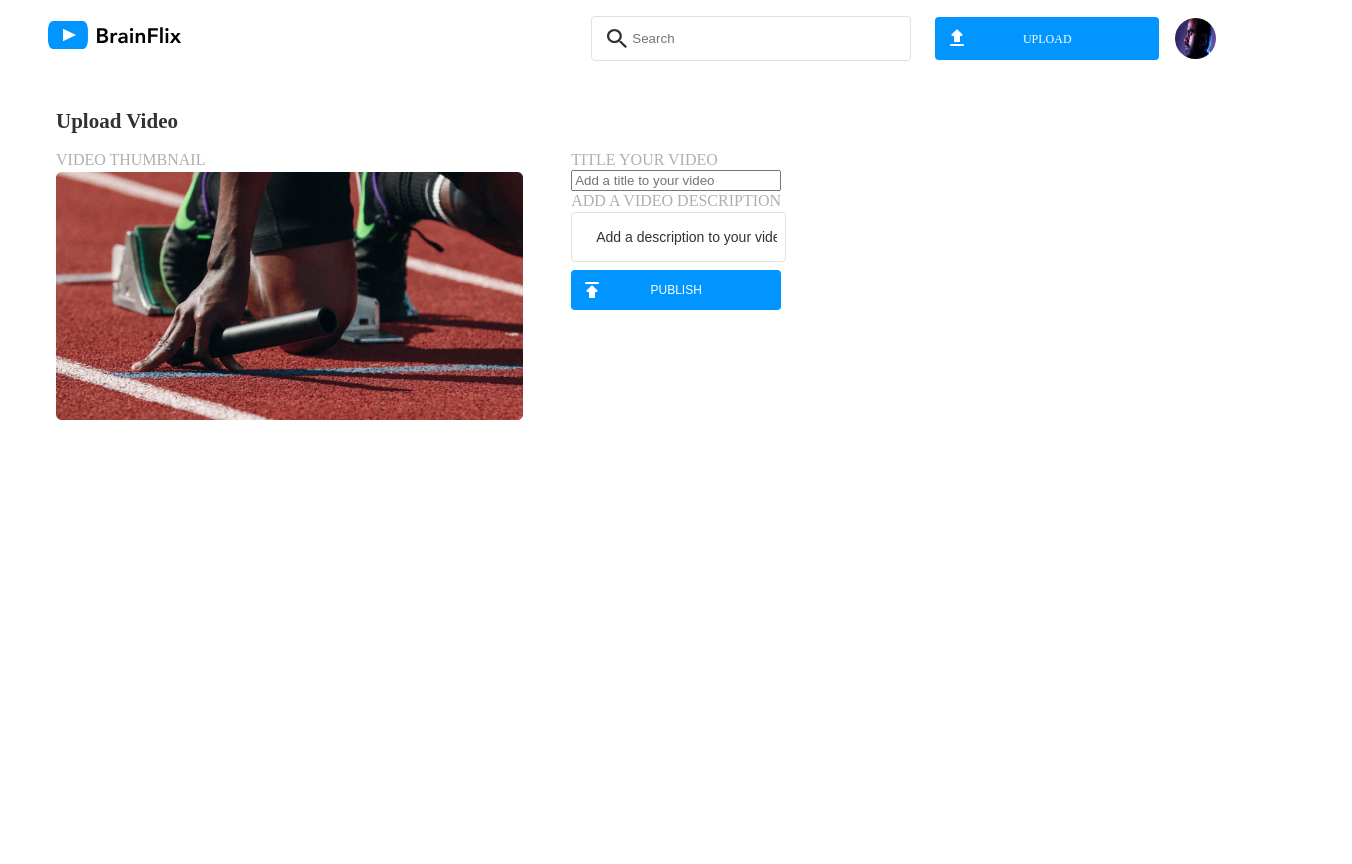
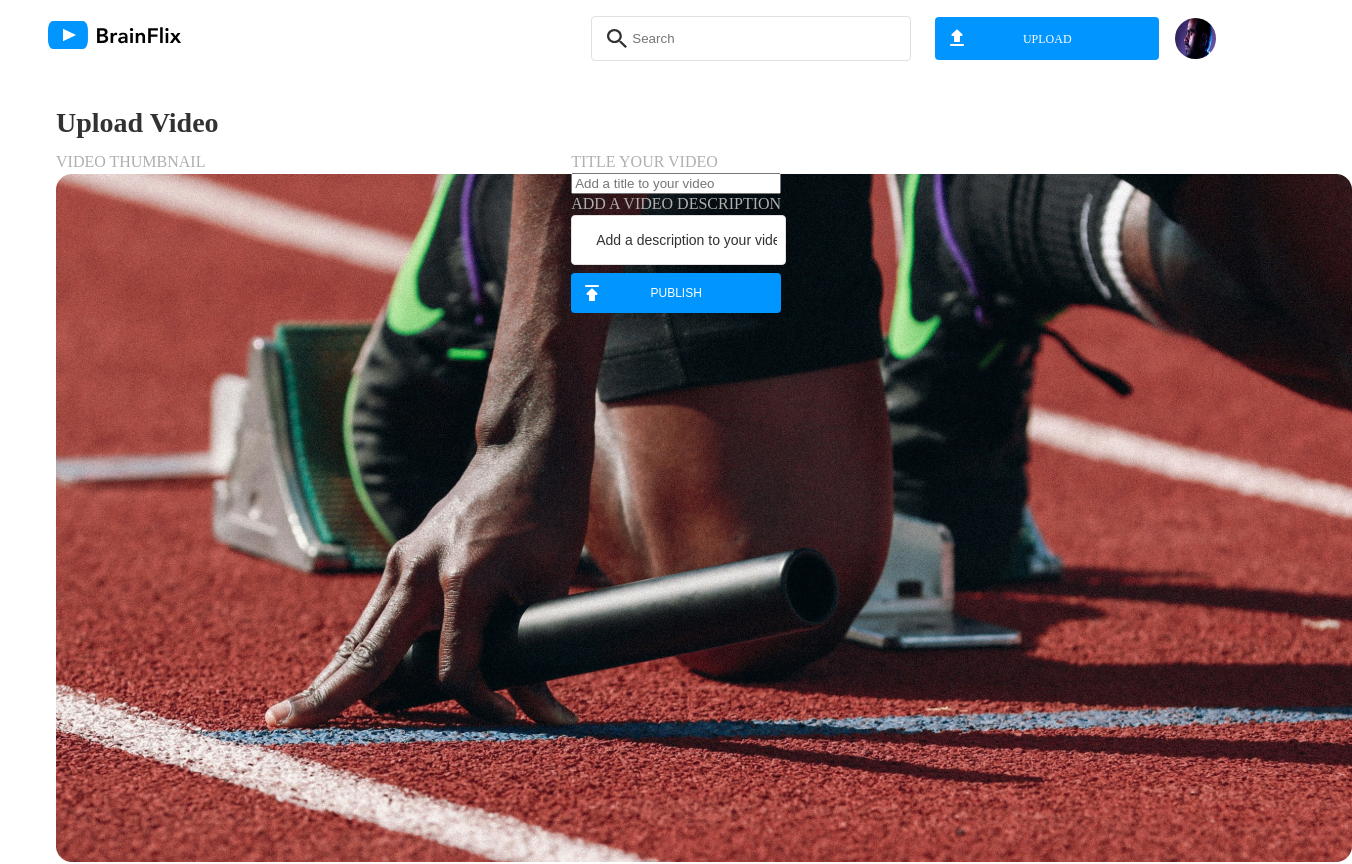
Before and after one commit to codiestef/stefan-reeves-brainflix, a React (Create React App) app: page /upload in a window 1280 px wide. Shown: the top 864 px of the page, 1352 px wide, since content can reach past the window. Before the commit the page ends 800 px from the top, so only its background shows below. Built offline with nearby package versions, Linux system fonts and the light colour scheme.

Commit message:
update classname of thumbnail

```diff
--- a/src/pages/VideoUploadPage/UploadPage.jsx
+++ b/src/pages/VideoUploadPage/UploadPage.jsx
@@ -23,12 +23,12 @@ function UploadPage() {
 
   return (
     <div className="upload">
-      <h2>Upload Video</h2>
+      <h1 className='page-header'>Upload Video</h1>
       <div className="upload-page">
         <div className="upload-page__image">
           <label className="upload-form__label">
             VIDEO THUMBNAIL
-            <img src={uploadVideo} alt="Upload Thumbnail" className="upload-video__thumbnail"/>
+            <img src={uploadVideo} alt="Upload Thumbnail" className="upload-page__thumbnail"/>
           </label>
         </div>
         <form className="upload-form" onSubmit={handleUpload}>
```
